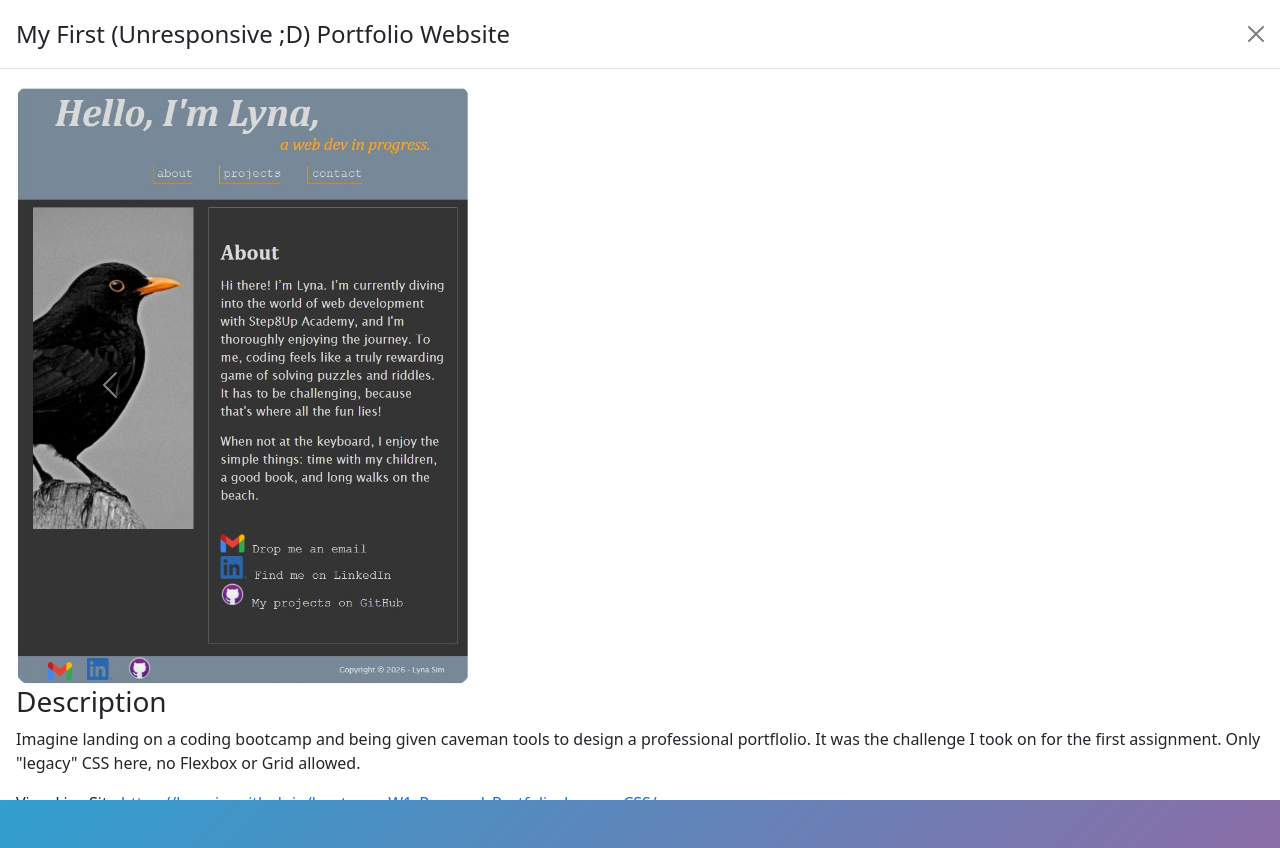
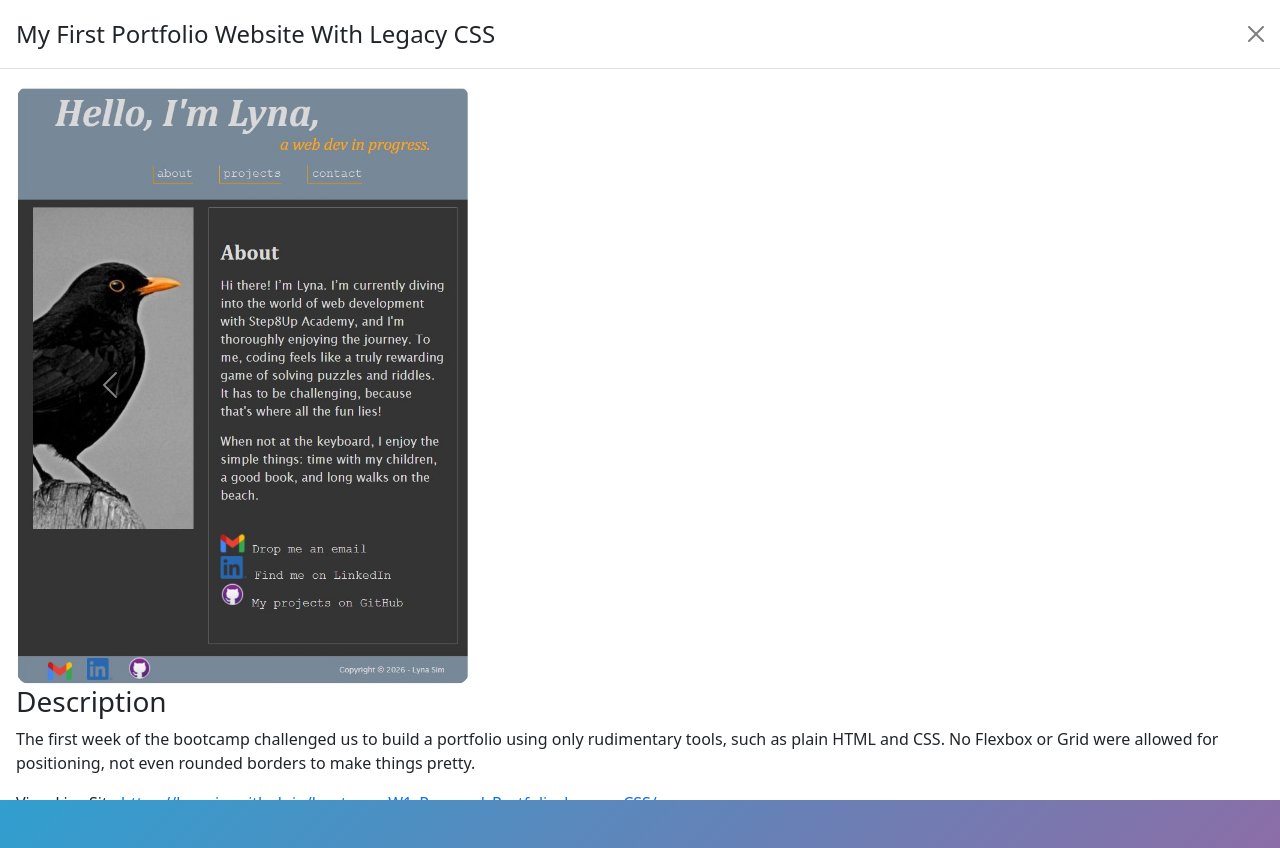
Before and after one commit to LynaSim/REACT_portfolio, a React (Vite) app: page /projects in a window 1280 px wide. Both pictures are taken after a click on the element 269 px from the left and 269 px from the top of the page. Built offline with nearby package versions, Linux system fonts and the light colour scheme; a web font is replaced by a local one.

Commit message:
Finished the modals for the gallery. Some styles changed.

```diff
--- a/src/components/HomeAccordion.css
+++ b/src/components/HomeAccordion.css
@@ -1,7 +1,3 @@
-/* .home-accordion-button {
-
-} */
-
 .shrikhand-regular {
   font-family: "Shrikhand", serif;
   font-weight: 400;
--- a/src/components/HomeAccordion.jsx
+++ b/src/components/HomeAccordion.jsx
@@ -1,4 +1,5 @@
 import { useContext } from 'react';
+import { Link } from 'react-router-dom';
 import Accordion from 'react-bootstrap/Accordion';
 import AccordionContext from 'react-bootstrap/AccordionContext';
 import { useAccordionButton } from 'react-bootstrap/AccordionButton'
@@ -44,7 +45,7 @@ function HomeAccordion() {
           <ContextAwareToggle eventKey="0">Overview</ContextAwareToggle>
         </Card.Header>
         <Accordion.Collapse eventKey="0">
-          <Card.Body className="border border-0 bg-transparent">Hello! I'm Lyna, and I've just concluded a 12 weeks bootcamp in web development, thus officially starting my path as a full stack developer!<br />
+          <Card.Body className="container-mdborder border-0 bg-transparent">Hello! I'm Lyna, and I've just concluded a 12 weeks bootcamp in web development, thus officially starting my path as a full stack developer!<br />
             My journey began in the publishing industry as an XML content specialist. I managed complex XML data structures and prepared them for the next step of the production pipeline. With authors, I liaised closely to ensure their intent was translated accurately. With developers, I collaborated even closer to make sure the data was compliant with standards and fit for transformation.<br /> It is then that I discovered web development and, while I enjoyed the logic of data, I was deeply fascinated by the process of turning that data into interactive user experiences.<br />
             Years later, after time dedicated to my family and a very rewarding chapter in SEN education, I returned to my technical roots by completing this intensive but thoroughly enjoyable 12-week full-stack bootcamp.<br />
             I cannot wait for opportunities to combine my diverse skills and experiences into building applications I feel passionate about!</Card.Body>
@@ -65,7 +66,11 @@ function HomeAccordion() {
           <ContextAwareToggle eventKey="2">Projects</ContextAwareToggle>
         </Card.Header>
         <Accordion.Collapse eventKey="2">
-          <Card.Body className="border border-0 bg-transparent">Please see the gallery.</Card.Body>
+          <Card.Body className="border border-0 bg-transparent text-center">
+            <Link to="/projects" target="_blank" rel="noopener noreferrer">
+            This link will take you to my projects.
+          </Link>
+          </Card.Body>
         </Accordion.Collapse>
       </Card>
     </Accordion>
--- a/src/components/Skills.jsx
+++ b/src/components/Skills.jsx
@@ -121,7 +121,7 @@ function Skills() {
                     <h3 className="mb-3">Tools</h3>
                 </Col>
                 <Col>
-                    <p style={{ color: "black" }}>Git, GitHub (collaboration), VS Code, npm, Vite, Postman, DBeaver, Render.</p>
+                    <p style={{ color: "white" }}>Git, GitHub (collaboration), VS Code, npm, Vite, Postman, DBeaver, Render.</p>
                 </Col>
             </Row>
             <hr />
--- a/src/data/masonryData.js
+++ b/src/data/masonryData.js
@@ -4,9 +4,9 @@ export const masonryItems =
             id: "1",
             img: "/thumbnails/thumb-1.jpg",
             height: 300,
-            title: "My First (Unresponsive ;D) Portfolio Website",
+            title: "My First Portfolio Website With Legacy CSS",
             carouselImgz: ["/img/project1-1.jpg", "/img/project1-2.jpg",],
-            description: "Imagine landing on a coding bootcamp and being given caveman tools to design a professional portflolio. It was the challenge I took on for the first assignment. Only \"legacy\" CSS here, no Flexbox or Grid allowed.",
+            description: "The first week of the bootcamp challenged us to build a portfolio using only rudimentary tools, such as plain HTML and CSS. No Flexbox or Grid were allowed for positioning, not even rounded borders to make things pretty.",
             live: "https://lynasim.github.io/bootcampW1_Personal_Portfolio_Legacy_CSS/",
             repo: "https://github.com/LynaSim/bootcampW1_Personal_Portfolio_Legacy_CSS.git",
         },
@@ -16,7 +16,7 @@ export const masonryItems =
             height: 500,
             title: "Multipage Responsive Website with CSS Flexbox",
             carouselImgz: ["/img/project2-1.jpg", "/img/project2-2.jpg", "/img/project2-3.jpg", "/img/project2-4.jpg"],
-            description: "",
+            description: "Here, I've built a responsive multipage website using CSS Flexbox for layout and positioning.",
             repo: "https://github.com/LynaSim/bootcampW2_Multipage_Responsive_Website.git",
             live: "https://lynasim.github.io/bootcampW2_Multipage_Responsive_Website/"
 
@@ -27,7 +27,7 @@ export const masonryItems =
             height: 400,
             title: "Responsive Multipage Website With Bootstrap CSS Framework",
             carouselImgz: ["/img/project3-1.jpg", "/img/project3-4.jpg", "/img/project3-2.jpg", "/img/project3-3.jpg"],
-            description: "",
+            description: "In week 3 of the bootcamp, I migrated my previous CSS Flexbox website to the Bootstrap CSS framework. This involved restructuring the HTML to utilise Bootstrap's grid system and components, as well as applying Bootstrap's utility classes for styling and responsiveness.",
             repo: "https://github.com/LynaSim/bootcampW3_Responsive_Website_Bootstrap.git",
             live: "https://lynasim.github.io/bootcampW3_Responsive_Website_Bootstrap/"
         },
@@ -57,7 +57,7 @@ export const masonryItems =
             height: 500,
             title: "3rd Party API Requests with JavaScript",
             carouselImgz: ["/img/project8-1.jpg", "/img/project8-2.jpg", "/img/project8-3.jpg", "/img/project8-4.jpg"],
-            description: "",
+            description: "Come Dine With Words is the result of collaboration between myself and 2 fellow bootcamp students for our first group project. We built a recipe randomiser that calls upon THEMEALDB API (https://www.themealdb.com/) to fetch recipes based on user input. The app is built with Vanilla JavaScript and styled with Bootstrap CSS.",
             live: "https://gareths-debug.github.io/Institute-of-devs/",
             repo: "https://github.com/garethS-debug/Institute-of-devs.git",
         },
--- a/src/pages/Projects.jsx
+++ b/src/pages/Projects.jsx
@@ -22,7 +22,7 @@ function Projects() {
                     <h1 className="text-white text-center fs-1 shrikhand-regular my-5">My Projects</h1>
                 </Col>
                 <Col>
-                    <div style={{ minHeight: '600px', position: 'relative', marginBottom: '10px' , border: '2px solid red'}}>
+                    <div style={{ minHeight: '600px', position: 'relative', marginBottom: '10px'}}>
                         <Masonry
                             onItemClick={handleShow}
                         />
@@ -43,9 +43,13 @@ function Projects() {
                     </Carousel>
                     <section>
                         <h3>Description</h3>
-                        <div><p>{activeProject?.description}</p></div>
+                        <div>
+                            <p>
+                                {activeProject?.description}
+                            </p>
+                            </div>
                         {activeProject?.live && (
-                            <div>
+                            <div className="text-wrap">
                                 View Live Site:
                                 <a href={activeProject.live} target="_blank" rel="noopener noreferrer">
                                     {activeProject.live}
@@ -53,7 +57,9 @@ function Projects() {
                             </div>
                         )}
                         {/* <div>View Live Site: <a href={activeProject?.live} target="_blank" rel="noopener noreferrer">{activeProject?.live}</a></div> */}
-                        <div>Repository: <a href={activeProject?.repo} target="_blank" rel="noopener noreferrer">{activeProject?.repo}</a></div>
+                        <div className="text-wrap">Repository: <a href={activeProject?.repo} target="_blank" rel="noopener noreferrer">{activeProject?.repo}
+                        </a>
+                        </div>
                     </section>
                 </Modal.Body>
             </Modal>
```
